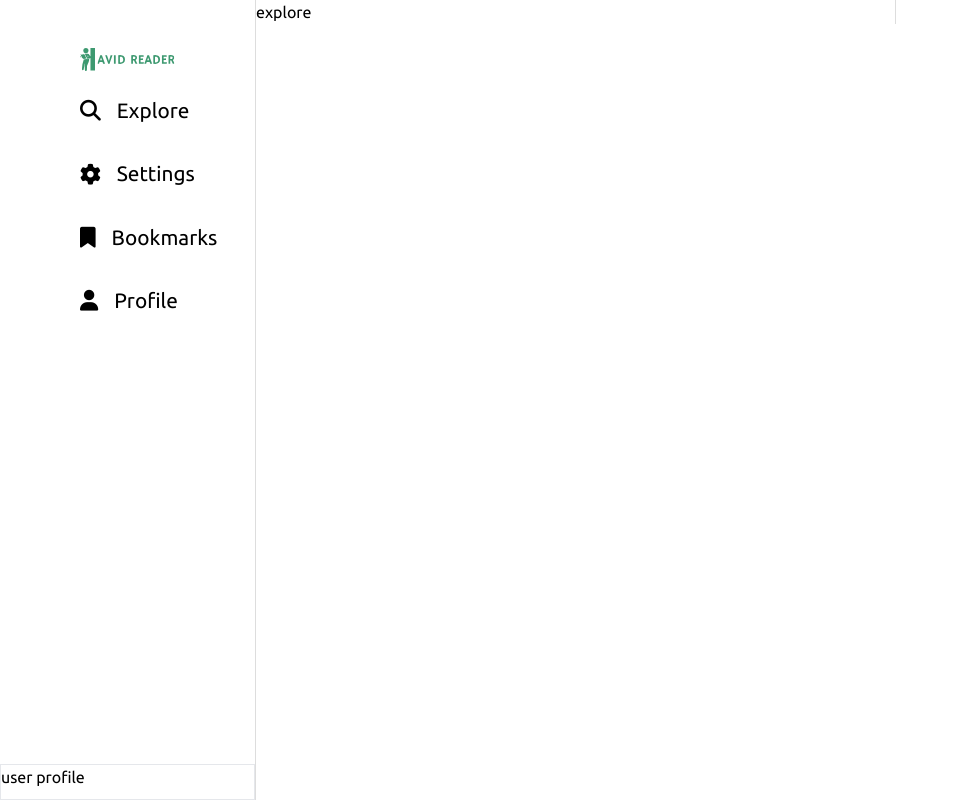
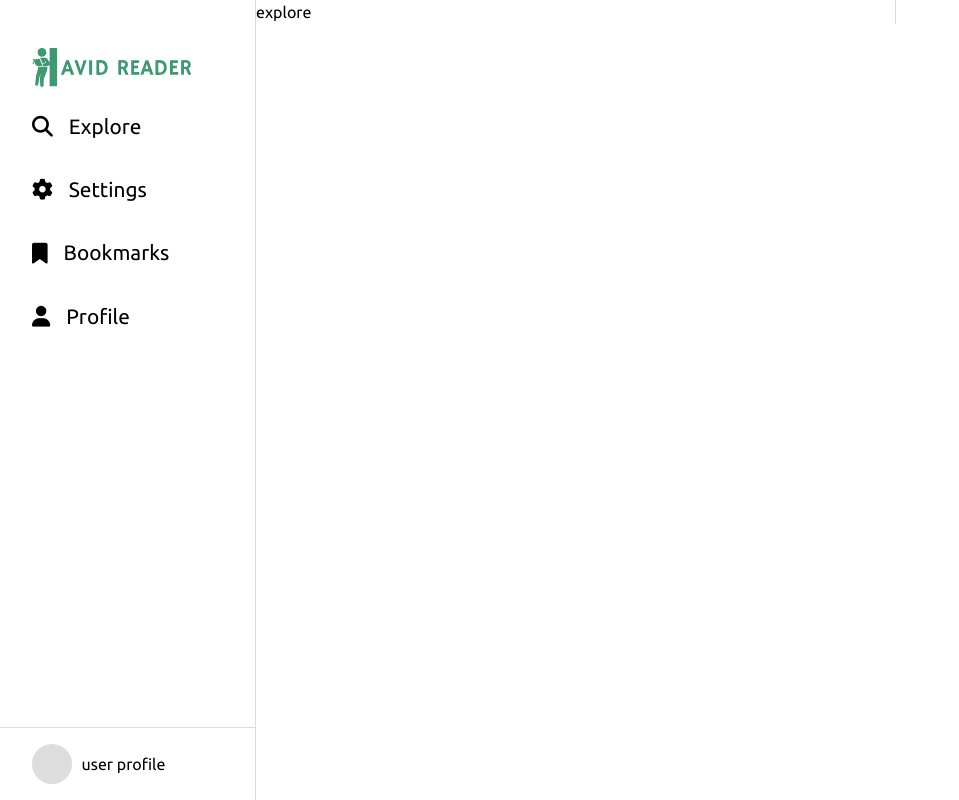
Before and after one commit to ankitmahule/avidreader-webapp, a React (Create React App) app: page /explore in a window 1280 px wide. Shown: the whole page, without its empty margins (0-959 px from the left). Built offline with nearby package versions, Linux system fonts and the light colour scheme; sample sign-in values are in the browser's storage.

Commit message:
added user profile section.

```diff
--- a/src/components/DashboardHeader.js
+++ b/src/components/DashboardHeader.js
@@ -1,6 +1,7 @@
 import { Link } from "react-router-dom";
 import HomeLogo from "../assets/images/home.svg";
 import "../scss/layout.scss";
+import ProfilePic from "./ProfilePic";
 const DashboardHeader = () => {
   return (
     <aside className="aside">
@@ -36,7 +37,8 @@ const DashboardHeader = () => {
           </Link>
         </li>
       </ul>
-      <div className="absolute bottom-0 h-9 border w-full left-0">
+      <div className="profile-section">
+        <ProfilePic />
         user profile
       </div>
     </aside>
--- a/src/scss/dashboard.scss
+++ b/src/scss/dashboard.scss
@@ -27,3 +27,14 @@
     }
   }
 }
+
+.profile-section {
+  display: flex;
+  align-items: center;
+  position: absolute;
+  left: 0;
+  padding: 1rem 2rem;
+  bottom: 0;
+  border-top: 1px solid #ddd;
+  width: 100%;
+}
--- a/src/scss/layout.scss
+++ b/src/scss/layout.scss
@@ -24,9 +24,9 @@ $layout-margin-small: 20%;
   }
   @media screen and (min-width: 1024px) {
     width: $layout-margin-small;
-    padding: 2rem 5rem;
+    padding: 2rem;
     img {
-      width: 25rem;
+      width: 10em;
     }
     height: 100%;
     border-right: 1px solid #ddd;
```
